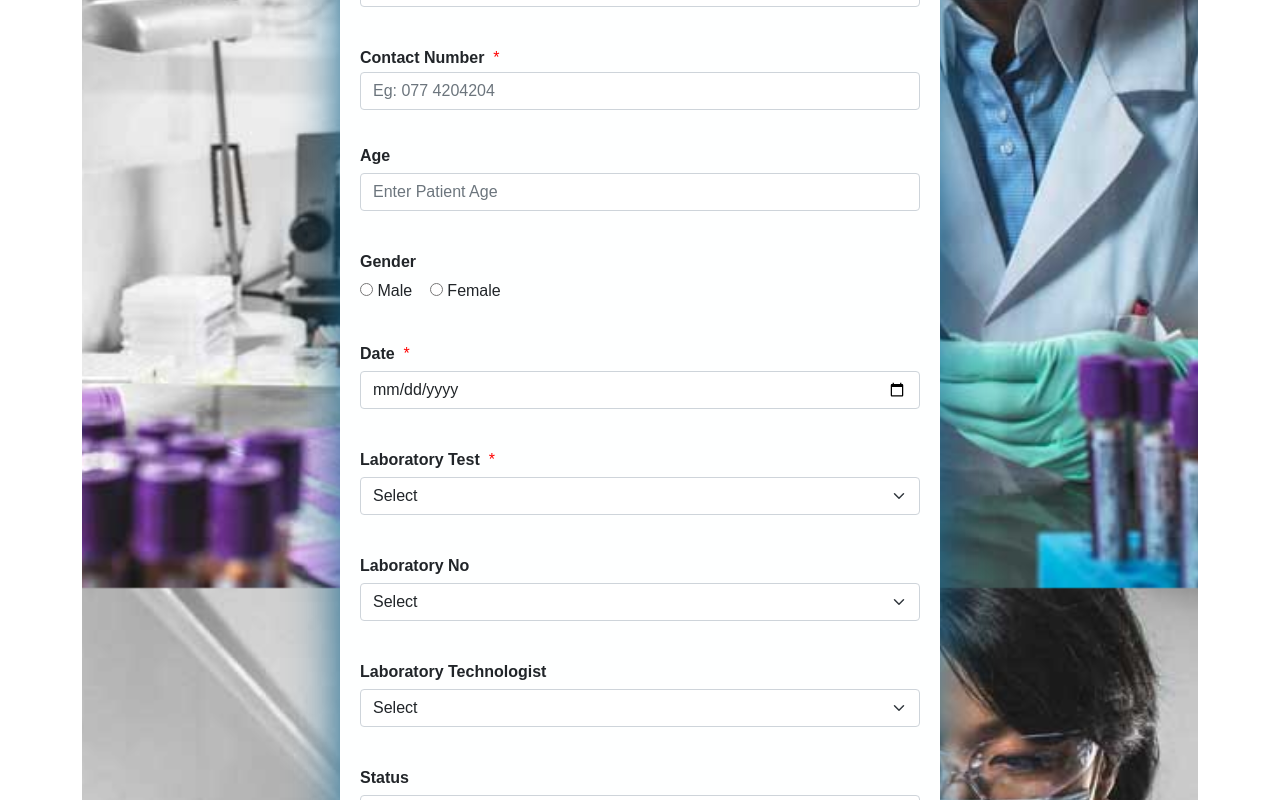
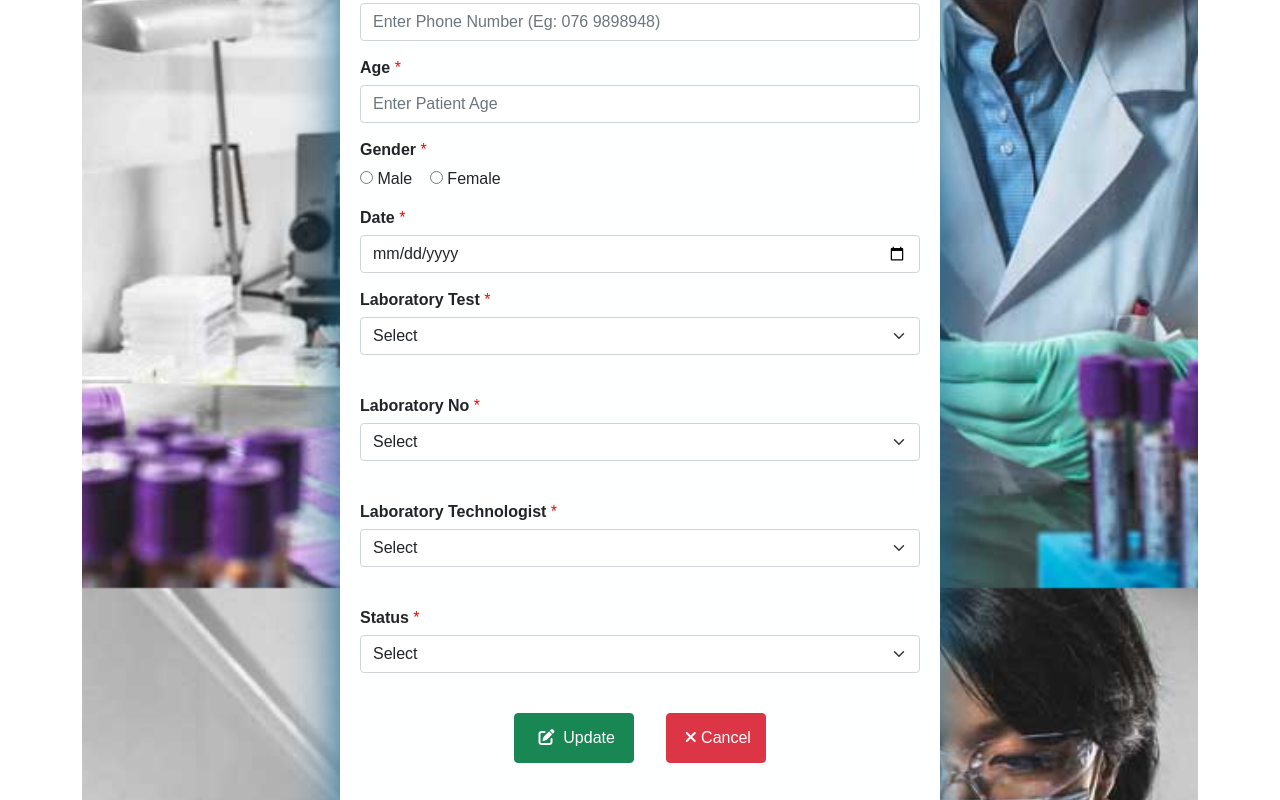
Before and after one commit to Tharindu-Samarakoon/my-app, a React (Create React App) app in the folder frontend/: page /editLab/1 in a window 1280 px wide. Shown: the part 740-1540 px from the top of the page. Built offline with nearby package versions, Linux system fonts and the light colour scheme; no server answers.

Commit message:
Made some changes

```diff
--- a/frontend/src/components/AddLab_c.js
+++ b/frontend/src/components/AddLab_c.js
@@ -185,7 +185,8 @@ export default class AddLab_c extends Component {
 
     render(){
         return(
-            <div  style={{backgroundImage:"url(http://localhost:3000/labImage/bglab1.jpg)",
+            <div  style={{
+            backgroundImage:"url(http://localhost:3000/labImage/bglab1.jpg)",
             backgroundSize:'cover',
             height:'1300px',
             backgroundRepeat:'no-repeat',
@@ -398,6 +399,7 @@ export default class AddLab_c extends Component {
                 </button>
                 &nbsp;&nbsp;&nbsp;
                 &nbsp;&nbsp;&nbsp;
+
                 <button className='btn btn-danger' type="submit" onClick ={(e)=>{
                      this.setState(
                         {
--- a/frontend/src/components/EditLab_c.js
+++ b/frontend/src/components/EditLab_c.js
@@ -10,7 +10,7 @@ export default class EditLab_c extends Component {
         this.state={
             name:"",
             id:"",
-            contact:"",
+            phone:"",
             age:"",
             gender:"",
             date:"",
@@ -20,8 +20,13 @@ export default class EditLab_c extends Component {
             status:"",
             nameError:"",
             idError:"",
+            phoneError:"",
+            ageError:"",
             dateError:"",
-            labTestError:""
+            labTestError:"",
+            labNoError:"",
+            technologistError:"",
+            statusError:""
 
         }
 
@@ -51,9 +56,13 @@ export default class EditLab_c extends Component {
 
         let nameError="";
         let idError="";
-        let contactError="";
+        let phoneError="";
+        let ageError="";
         let dateError="";
         let labTestError="";
+        let labNoError="";
+        let technologistError="";
+        let statusError="";
 
         if(!this.state.name){
           nameError = 'Please Fill the name field'
@@ -61,11 +70,16 @@ export default class EditLab_c extends Component {
 
         if(!this.state.id){
             idError = 'Please Fill the id field '
-          }
+        }
 
-          if(!this.state.contact){
-            idError = 'Please Fill the contact field '
-          }
+        var phone= /^\(?([0-9]{3})\)?[-. ]?([0-9]{3})[-. ]?([0-9]{4})$/;
+        if(!this.state.phone.match(phone)){
+            phoneError='Phone Number is Required and Fill Correct Number Format';
+        }
+
+        if(!this.state.age){
+            ageError = 'Please Fill the age field'
+        }
 
         if(!this.state.date){
             dateError = 'Please Fill the date field '
@@ -75,8 +89,21 @@ export default class EditLab_c extends Component {
             labTestError = 'Please Fill the test field '
           }
 
-        if(nameError||idError||contactError||dateError||labTestError){
-            this.setState({nameError,idError,contactError,dateError,labTestError});
+        if(!this.state.labNo){
+            labNoError = 'Please Fill the lab no field'
+        }
+
+        if(!this.state.technologist){
+            technologistError = 'Please fill the technologist field'
+        }
+
+        if(!this.state.status){
+            statusError = 'Please select the status'
+        }
+
+
+        if(nameError||idError||phoneError||ageError|| dateError||labTestError||labNoError||technologistError||statusError){
+            this.setState({nameError,idError,phoneError,ageError,dateError,labTestError,labNoError,technologistError,statusError});
             return false;
           }
 
@@ -91,14 +118,14 @@ export default class EditLab_c extends Component {
         e.preventDefault();
         const isValid = this.validate();
 
-        const{name,id1,contact,age,gender,date,labTest,labNo,technologist,status} = this.state;
+        const{name,id1,phone,age,gender,date,labTest,labNo,technologist,status} = this.state;
 
         const id = this.props.match.params.id;
 
         const data = {
             name:name,
             id:id1,
-            contact:contact,
+            phone:phone,
             age:age,
             gender:gender,
             date:date,
@@ -121,7 +148,7 @@ export default class EditLab_c extends Component {
                     {
                         name:"",
                         id:"",
-                        contact:"",
+                        phone:"",
                         age:"",
                         gender:"",
                         date:"",
@@ -131,8 +158,13 @@ export default class EditLab_c extends Component {
                         status:"",
                         nameError:"",
                         idError:"",
+                        phoneError:"",
+                        ageError:"",
                         dateError:"",
-                        labTestError:""
+                        labTestError:"",
+                        labNoError:"",
+                        technologistError:"",
+                        statusError:""
 
                     }
                 )
@@ -153,7 +185,7 @@ export default class EditLab_c extends Component {
                 this.setState({
                     name:res.data.lab.name,
                     id:res.data.lab.id,
-                    contact:res.data.lab.contact,
+                    phone:res.data.lab.phone,
                     age:res.data.lab.age,
                     gender:res.data.lab.gender,
                     date:res.data.lab.date.toString().substr(0 ,10),
@@ -190,11 +222,21 @@ export default class EditLab_c extends Component {
 
     render() {
         return(
-            <div  style={{backgroundImage:"url(http://localhost:3000/labImage/bglab1.jpg)",backgroundSize:'cover',height:'1300px',backgroundRepeat:'no-repeat', backgroundSize:'cover',backgroundPosition:'center',backgroundAttachment:'fixed'}} >
+            <div  style={{
+            backgroundImage:"url(http://localhost:3000/labImage/bglab1.jpg)",
+            backgroundSize:'cover',
+            height:'1300px',
+            backgroundRepeat:'no-repeat',
+            backgroundSize:'cover',
+            backgroundPosition:'center',
+            backgroundAttachment:'fixed'
+            }} >
+
             <div>
             <br></br>
             <Link to="/labs" className="results">
-            <button className="btn btn-primary" style={{marginLeft:890,marginBottom:20}}>View All Lab Tests</button>
+            <button className="btn btn-primary" style={{marginLeft:890,marginBottom:20}}>
+            <i class="fas fa-list"></i>&nbsp;View All Lab Tests</button>
             </Link>
 
             <div className='container' align='center'>
@@ -202,8 +244,9 @@ export default class EditLab_c extends Component {
                 <div className='form-group' style={{marginBottom:'15px'}}>
                 <h1 className='h3 mb-3 font-weight-normal'style={{textAlign:"center"}}>Update Laboratory Test</h1>
                 <hr></hr>
-                <br></br>
-                    <label style={{marginBottom:'5px',fontWeight: 'bold'}}>Patient Name </label><label style={{color:"red"}}> &nbsp;* </label>
+                {/* <br></br> */}
+                    <label style={{marginBottom:'5px',fontWeight: 'bold'}}>Patient Name </label>
+                    <label style={{color:"red"}}> &nbsp;* </label>
                     <input type="text"
                         className="form-control"
                         name="name"
@@ -216,9 +259,10 @@ export default class EditLab_c extends Component {
                            {this.state.nameError}
                     </div>
                 </div>
-                <br></br>
+                {/* <br></br> */}
                 <div className='form-group' style={{marginBottom:'15px'}}>
-                    <label style={{marginBottom:'5px',fontWeight: 'bold'}}>Patient ID</label> <label style={{color:"red"}}> &nbsp;* </label>
+                    <label style={{marginBottom:'5px',fontWeight: 'bold'}}>Patient ID</label>
+                    <label style={{color:"red"}}> &nbsp;* </label>
                     <input type="number"
                         className="form-control"
                         name="id"
@@ -232,26 +276,27 @@ export default class EditLab_c extends Component {
                     </div>
                 </div>
 
-                <br></br>
+                {/* <br></br> */}
 
-                <div className='form-group' style={{marginBottom:'10px'}}>
-                    <label style={{marginBottom:'2px',fontWeight: 'bold'}}>Contact Number</label> <label style={{color:"red"}}> &nbsp;* </label>
-                    <input type="number"
+                <div className='form-group' style={{marginBottom:'15px'}}>
+                    <label style={{marginBottom:'5px',fontWeight: 'bold'}}>Phone</label>
+                    <label style={{color:"red"}}> &nbsp;* </label>
+                    <input type="text"
                     className="form-control"
-                    name="contact"
-                    placeholder="Eg: 077 4204204"
-                    value={this.state.id}
+                    name="phone"
+                    placeholder="Enter Phone Number (Eg: 076 9898948) "
+                    value={this.state.phone}
                     onChange={this.handleInputChange}
                     required/>
 
                     <div style={{fontSize:12 ,color:"red"}}>
-                           {this.state.idError}
+                           {this.state.phoneError}
                     </div>
                 </div>
-                <br></br>
 
                 <div className='form-group' style={{marginBottom:'15px'}}>
                     <label style={{marginBottom:'5px',fontWeight: 'bold'}}>Age</label>
+                    <label style={{color:"red"}}> &nbsp;* </label>
                     <input type="number"
                         className="form-control"
                         name="age"
@@ -259,24 +304,31 @@ export default class EditLab_c extends Component {
                         value={this.state.age}
                         onChange={this.handleInputChange}
                         required/>
+
+                    <div style={{fontSize:12 ,color:"red"}}>
+                           {this.state.ageError}
+                    </div>
+
                 </div>
 
-                <br></br>
+                {/* <br></br> */}
 
                 <div className='form-group' style={{marginBottom:'15px'}}
                     value={this.state.gender}
                     onChange={this.handleInputChange}>
                     <label style={{marginBottom:'5px',fontWeight: 'bold'}}>Gender</label>
+                    <label style={{color:"red"}}> &nbsp;* </label>
                     <br></br>
                     <input type="radio" value='Male' name="gender" checked={this.state.gender==='Male'}/> Male &nbsp;  &nbsp;
                     <input type="radio" value='Female' name="gender" checked={this.state.gender==='Female'}/> Female
 
                 </div>
 
-                <br></br>
+                {/* <br></br> */}
 
                 <div className='form-group' style={{marginBottom:'15px'}}>
-                    <label style={{marginBottom:'5px',fontWeight: 'bold'}}>Date</label> <label style={{color:"red"}}> &nbsp;* </label>
+                    <label style={{marginBottom:'5px',fontWeight: 'bold'}}>Date</label>
+                    <label style={{color:"red"}}> &nbsp;* </label>
                     <input type="date"
                         className="form-control"
                         name="date"
@@ -291,10 +343,11 @@ export default class EditLab_c extends Component {
                     </div>
                 </div>
 
-                <br></br>
+                {/* <br></br> */}
 
                 <div className='form-group' style={{marginBottom:'15px'}}>
-                    <label style={{marginBottom:'5px',fontWeight: 'bold'}}>Laboratory Test</label> <label style={{color:"red"}}> &nbsp;* </label>
+                    <label style={{marginBottom:'5px',fontWeight: 'bold'}}>Laboratory Test</label>
+                    <label style={{color:"red"}}> &nbsp;* </label>
                         <select class="form-select" name="labTest"
                             placeholder=" Select   "
                             value={this.state.labTest}
@@ -319,6 +372,7 @@ export default class EditLab_c extends Component {
 
                 <div className='form-group' style={{marginBottom:'15px'}}>
                     <label style={{marginBottom:'5px',fontWeight: 'bold'}}>Laboratory No</label>
+                    <label style={{color:"red"}}> &nbsp;* </label>
                         <select class="form-select" name="labNo"
                             placeholder=" Select   "
                             value={this.state.labNo}
@@ -330,12 +384,18 @@ export default class EditLab_c extends Component {
                                 <option> 4 </option>
 
                         </select>
+
+                        <div style={{fontSize:12 ,color:"red"}}>
+                           {this.state.labNoError}
+                    </div>
+
                 </div>
 
                 <br></br>
 
                 <div className='form-group' style={{marginBottom:'15px'}}>
                     <label style={{marginBottom:'5px',fontWeight: 'bold'}}>Laboratory Technologist</label>
+                    <label style={{color:"red"}}> &nbsp;* </label>
                         <select class="form-select"
                             placeholder=" Select   "
                             name="technologist"
@@ -348,12 +408,18 @@ export default class EditLab_c extends Component {
                                 <option> Mr. Dammika Siriwardana </option>
 
                         </select>
+
+                        <div style={{fontSize:12 ,color:"red"}}>
+                           {this.state.technologistError}
+                    </div>
+
                 </div>
 
                 <br></br>
 
                 <div className='form-group' style={{marginBottom:'15px'}}>
                     <label style={{marginBottom:'5px',fontWeight: 'bold'}}>Status</label>
+                    <label style={{color:"red"}}> &nbsp;* </label>
                         <select class="form-select"
                             placeholder=" Select   "
                             name="status"
@@ -365,18 +431,28 @@ export default class EditLab_c extends Component {
                                 <option> Completed </option>
 
                         </select>
+
+                        <div style={{fontSize:12 ,color:"red"}}>
+                           {this.state.statusError}
+                    </div>
+
                 </div>
 
 
-                <button className='btn btn-success' type="submit" style={{marginTop:'25px',marginLeft:'150px',height: '50px', width : '100px'}} onClick={this.onSubmit}>
-                &nbsp;Update
+                <center>
+                <button className='btn btn-success' type="submit" style={{marginTop:'25px',height: '50px', width : '120px'}} onClick={this.onSubmit}>
+                &nbsp;<i class="fas fa-edit"></i> &nbsp;Update
                 </button>
+                &nbsp;&nbsp;&nbsp;
+                &nbsp;&nbsp;&nbsp;
+
 
                 <Link to="/labs" className="results">
-                <button className='btn btn-danger' type="submit" style={{marginTop:'25px',marginLeft:'120px',height: '50px', width : '100px'}} onClick={this.handleClick}>
-                &nbsp;Cancel
+                <button className='btn btn-danger' type="submit" style={{marginTop:'25px',height: '50px', width : '100px'}} onClick={this.handleClick}>
+                &nbsp;<i class="fas fa-close"></i>&nbsp;Cancel
                 </button>
                 </Link>
+                </center>
 
             </form>
             </div>
--- a/frontend/src/components/LabReport_c.js
+++ b/frontend/src/components/LabReport_c.js
@@ -43,11 +43,11 @@ class LabReport_c extends React.Component {
         return(
 
             <div>
-                <br></br><br></br>
+                <br></br>
                 <h1 align="center">Laboratory Tests Details Report</h1>
                 <br></br>
                 <br></br>
-                <table className="table table-striped">
+                <table style={{marginLeft:'0.5%',marginRight:'1%',}} className="table table-striped">
                     <thead>
                         <tr class="table-primary">
                             <th scope='col'>Patient Name</th>
@@ -56,8 +56,8 @@ class LabReport_c extends React.Component {
                             <th scope='col'>Age</th>
                             <th scope='col'>Gender</th>
                             <th scope='col'>Date</th>
-                            <th scope='col'>Laboratory Test</th>
-                            <th scope='col'>Laboratory No</th>
+                            <th scope='col'>Lab Test</th>
+                            <th scope='col'>Lab No</th>
                             <th scope='col'>Laboratory Technologist</th>
                             <th scope='col'>Status</th>
 
@@ -74,7 +74,7 @@ class LabReport_c extends React.Component {
                                         </a>
                                     </td>
                                     <td>{labs.id} </td>
-                                    <td>{labs.contact}</td>
+                                    <td>0{labs.phone}</td>
                                     <td>{labs.age} </td>
                                     <td>{labs.gender} </td>
                                     <td>{labs.date.toString().substr(0 ,10)}</td>
@@ -88,9 +88,9 @@ class LabReport_c extends React.Component {
                 </table>
                 <br></br>
                 <br></br>
-                    <h5><u><b>  &nbsp; Number of tests for each lab test </b></u></h5>
+                    <h5 style={{marginLeft:'2%',marginRight:'2%',}}><b><u>Number of tests for each lab test </u></b></h5>
                 <br></br>
-                <table className="table table-striped" style={{backgroundColor:'#b9cded',width:'400px'}}>
+                <table className="table table-striped" style={{backgroundColor:'#b9cded',width:'400px',marginLeft:'2%',marginRight:'2%'}}>
                     <thead>
                         <tr>
                             <th>Lab Test Name</th>
@@ -122,7 +122,7 @@ class LabReport_c extends React.Component {
             </table>
 
             <br></br>
-                <h5 style={{ color: 'red' }}> &nbsp;Total number of Lab Tests: {this.state.labs.length}</h5>
+                <h5 style={{ color: 'red',marginLeft:'2%',marginRight:'2%'}}> &nbsp;Total number of Lab Tests: {this.state.labs.length}</h5>
             <br></br>
 
             </div>
@@ -138,7 +138,7 @@ class PrintPDF extends React.Component {
             <br></br>
             <br></br>
           <ReactToPrint
-            trigger={() => <button className='btn btn-primary' style={{marginLeft:'85%',marginTop:'5px'}}>Generate Report</button>}
+            trigger={() => <button className='btn btn-primary' style={{marginLeft:'85%',marginTop:'5px'}}><i class = "fas fa-file-download">&nbsp;&nbsp;&nbsp;</i>Generate Report</button>}
             content={() => this.componentRef}/>
           <LabReport_c ref={(el) => (this.componentRef = el)} />
         </div>
```
